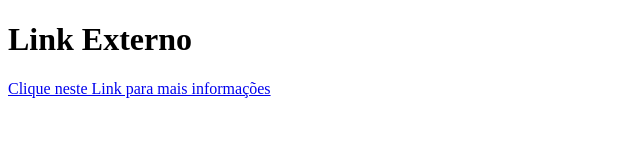
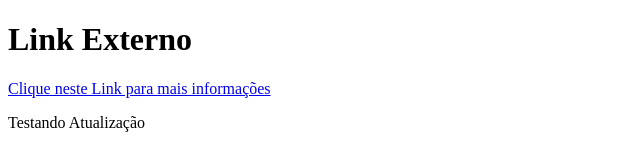
Before and after one commit to JohnnyVeloso/treinamento_html, a plain HTML site: page link_externo/index.html in a window 1280 px wide. Shown: the whole page, without its empty margins (0-640 px from the left). Drawn offline with Linux system fonts and the light colour scheme.

Commit message:
Atualização

```diff
--- a/link_externo/index.html
+++ b/link_externo/index.html
@@ -9,5 +9,6 @@
 <body>
    <h1>Link Externo</h1>
    <p><a href="https://ge.globo.com/">Clique neste Link para mais informações</a></p>
+   <p>Testando Atualização</p>
 </body>
 </html>
```
Also changed, not shown: 1 other file.
